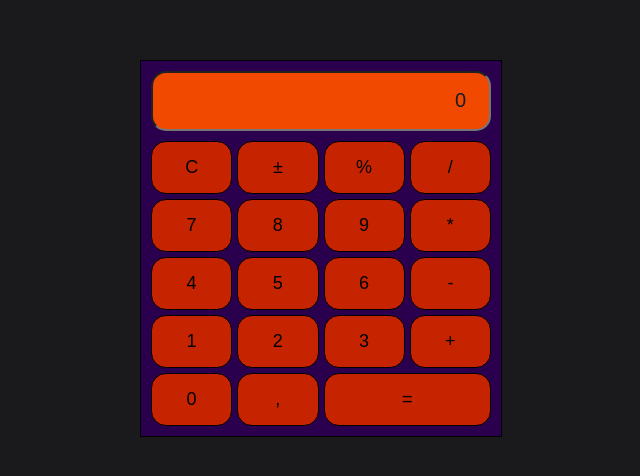
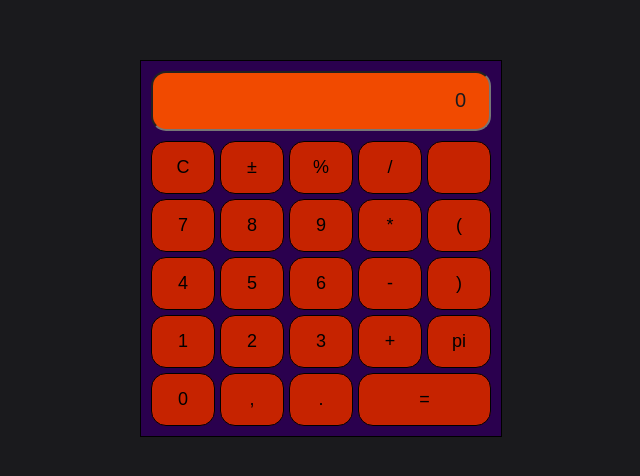
Before and after one commit to eirinedvinsen/utviklerkurs-kalkulator, a plain HTML site: page kalkulator.html in a window 1280 px wide. Shown: the part 160-636 px from the top of the page, without its empty margins (319-959 px from the left). Drawn offline with Linux system fonts and the light colour scheme.

Commit message:
adding buttons

```diff
--- a/alternativestyles.css
+++ b/alternativestyles.css
@@ -40,12 +40,12 @@ body{
 
 .keys{
     display: grid;
-    grid-template-columns: repeat(4, 1fr);
+    grid-template-columns: repeat(5, 1fr);
     gap: 5px;
 }
 
 .equal{
-    grid-column: 3/5;
+    grid-column: 4/6;
 }
 
 button{
--- a/kalkulator.html
+++ b/kalkulator.html
@@ -15,24 +15,29 @@
              <button>±</button>
              <button>%</button>
              <button>/</button>
+             <button></button>
              <!-- rad2 -->
               <button>7</button>
               <button>8</button>
               <button>9</button>
               <button>*</button>
+              <button>(</button>
               <!-- rad3 -->
                <button>4</button>
                <button>5</button>
                <button>6</button>
                <button>-</button>
+               <button>)</button>
                <!-- rad4 -->
                 <button>1</button>
                 <button>2</button>
                 <button>3</button>
                 <button>+</button>
+                <button>pi</button>
                 <!-- rad5 -->
                  <button>0</button>
                  <button>,</button>
+                 <button>.</button>
                  <button class="equal">=</button>
         </div>
     </div>
```
